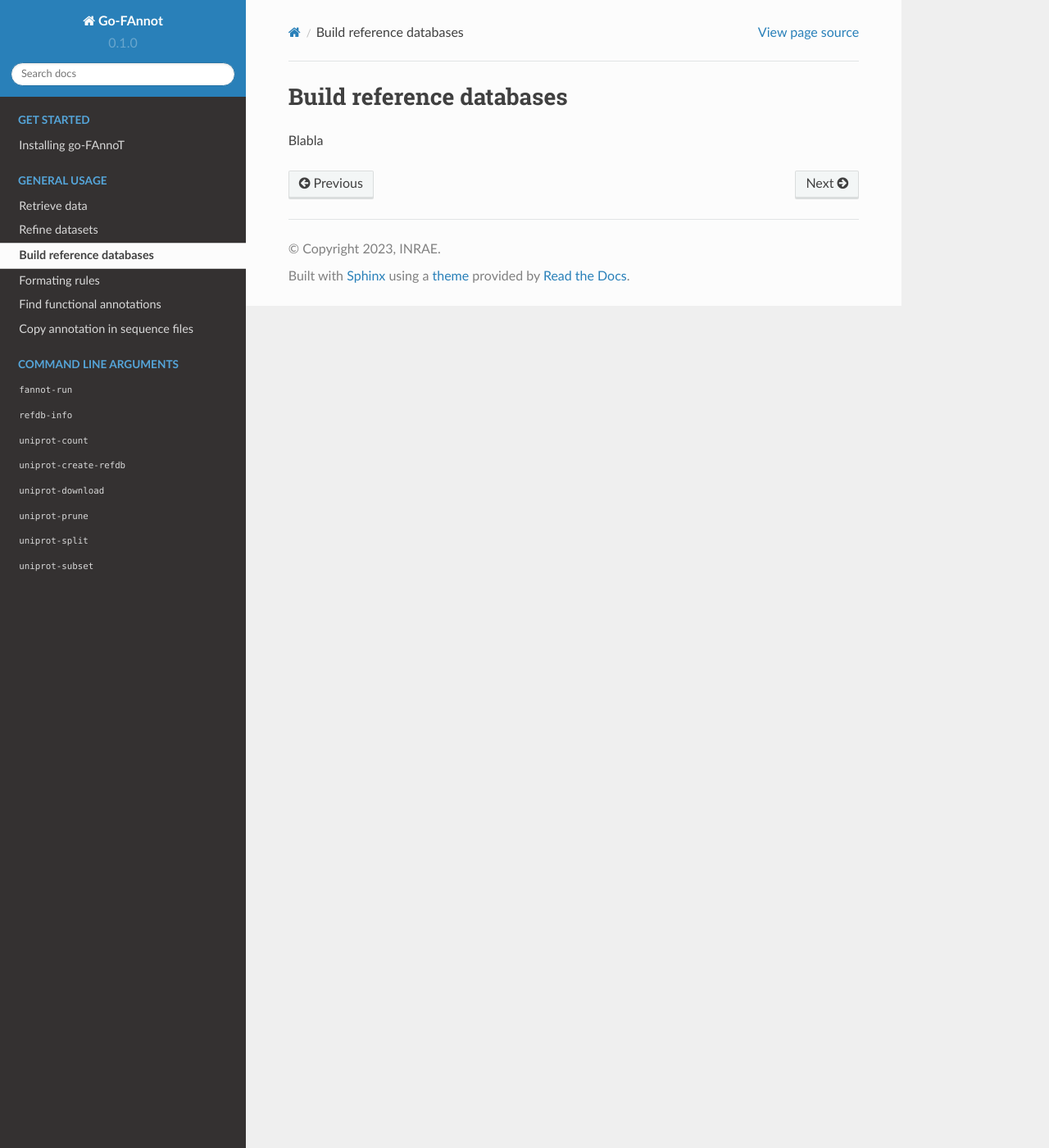
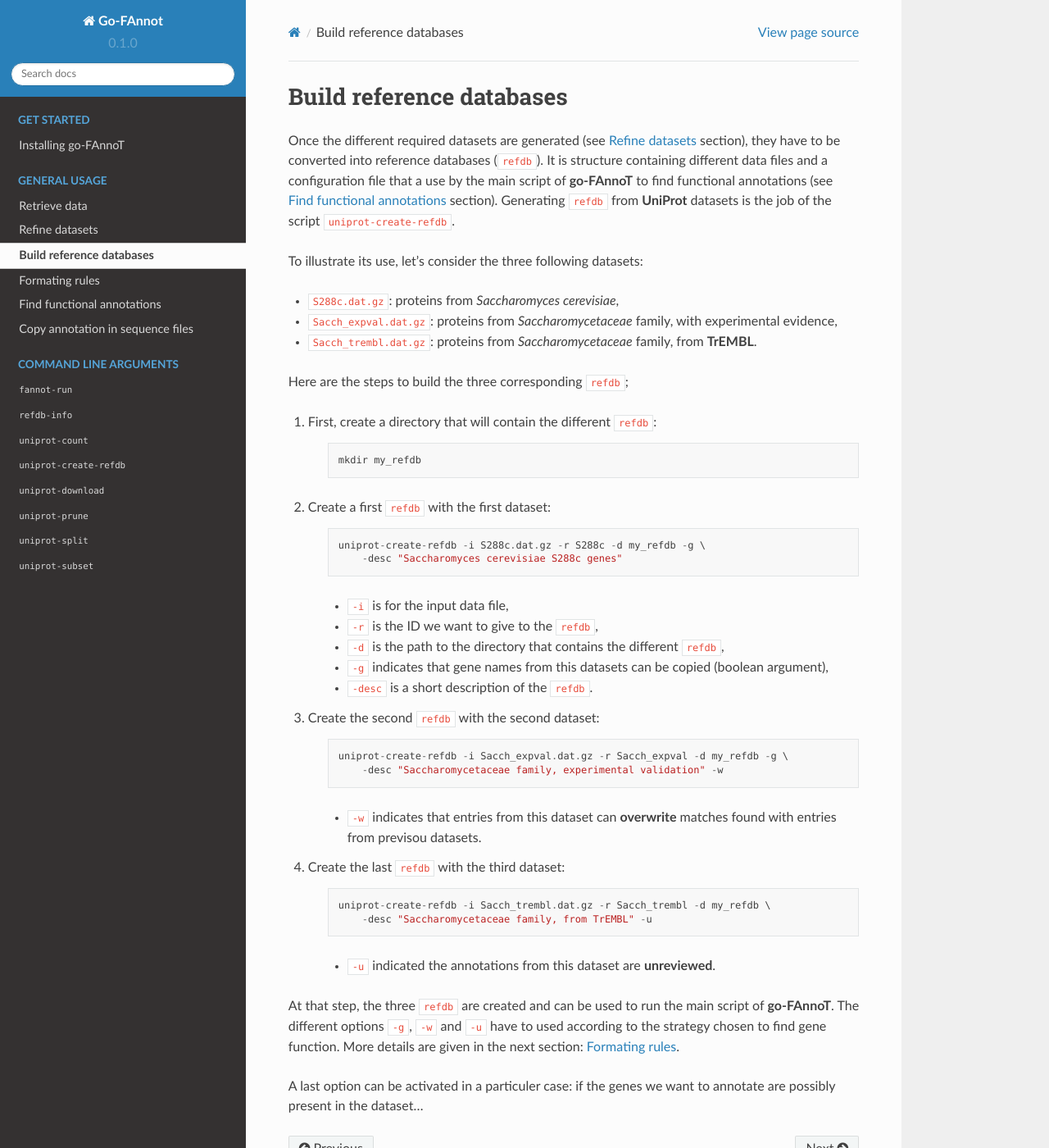
Before and after one commit to hdevillers/go-fannot-documentation, a Sphinx documentation site: the page built from docs/source/usage/build_refdb.rst, in a window 1280 px wide and 1400 px high. Shown: the whole window at 82% size. Built offline with Sphinx 7.4.7 and the Read the Docs theme 2.0.0, drawn with Linux system fonts in a browser that asks for light colours.

Commit message:
Start the build refdb page.

```diff
--- a/docs/source/usage/build_refdb.rst
+++ b/docs/source/usage/build_refdb.rst
@@ -1,4 +1,60 @@
 Build reference databases
-=========================
+#########################
 
-Blabla
+Once the different required datasets are generated (see :ref:`Refine datasets <Refine datasets>` section),
+they have to be converted into reference databases (``refdb``). It is structure containing different
+data files and a configuration file that a use by the main script of **go-FAnnoT** to find
+functional annotations (see :ref:`Find functional annotations <Find functional annotations>` section).
+Generating ``refdb`` from **UniProt** datasets is the job of the script ``uniprot-create-refdb``.
+
+To illustrate its use, let's consider the three following datasets:
+
+* ``S288c.dat.gz``: proteins from *Saccharomyces cerevisiae*,
+* ``Sacch_expval.dat.gz``: proteins from *Saccharomycetaceae* family, with experimental evidence,
+* ``Sacch_trembl.dat.gz``: proteins from *Saccharomycetaceae* family, from **TrEMBL**.
+
+Here are the steps to build the three corresponding ``refdb``;
+
+#. First, create a directory that will contain the different ``refdb``:
+
+    ..  code-block::
+
+        mkdir my_refdb
+
+#. Create a first ``refdb`` with the first dataset:
+
+    .. code-block::
+
+        uniprot-create-refdb -i S288c.dat.gz -r S288c -d my_refdb -g \
+            -desc "Saccharomyces cerevisiae S288c genes"
+
+    * ``-i`` is for the input data file,
+    * ``-r`` is the ID we want to give to the ``refdb``,
+    * ``-d`` is the path to the directory that contains the different ``refdb``,
+    * ``-g`` indicates that gene names from this datasets can be copied (boolean argument),
+    * ``-desc`` is a short description of the ``refdb``.
+
+#. Create the second ``refdb`` with the second dataset:
+
+    .. code-block::
+
+        uniprot-create-refdb -i Sacch_expval.dat.gz -r Sacch_expval -d my_refdb -g \
+            -desc "Saccharomycetaceae family, experimental validation" -w
+
+    * ``-w`` indicates that entries from this dataset can **overwrite** matches found with entries from previsou datasets.
+
+#. Create the last ``refdb`` with the third dataset:
+
+    .. code-block::
+
+        uniprot-create-refdb -i Sacch_trembl.dat.gz -r Sacch_trembl -d my_refdb \
+            -desc "Saccharomycetaceae family, from TrEMBL" -u
+
+    * ``-u`` indicated the annotations from this dataset are **unreviewed**.
+
+At that step, the three ``refdb`` are created and can be used to run the main script of **go-FAnnoT**.
+The different options ``-g``, ``-w`` and ``-u`` have to used according to the strategy
+chosen to find gene function. More details are given in the next section: :ref:`Formating rules <Formating rules>`.
+
+A last option can be activated in a particuler case: if the genes we want to annotate are
+possibly present in the dataset...
```
